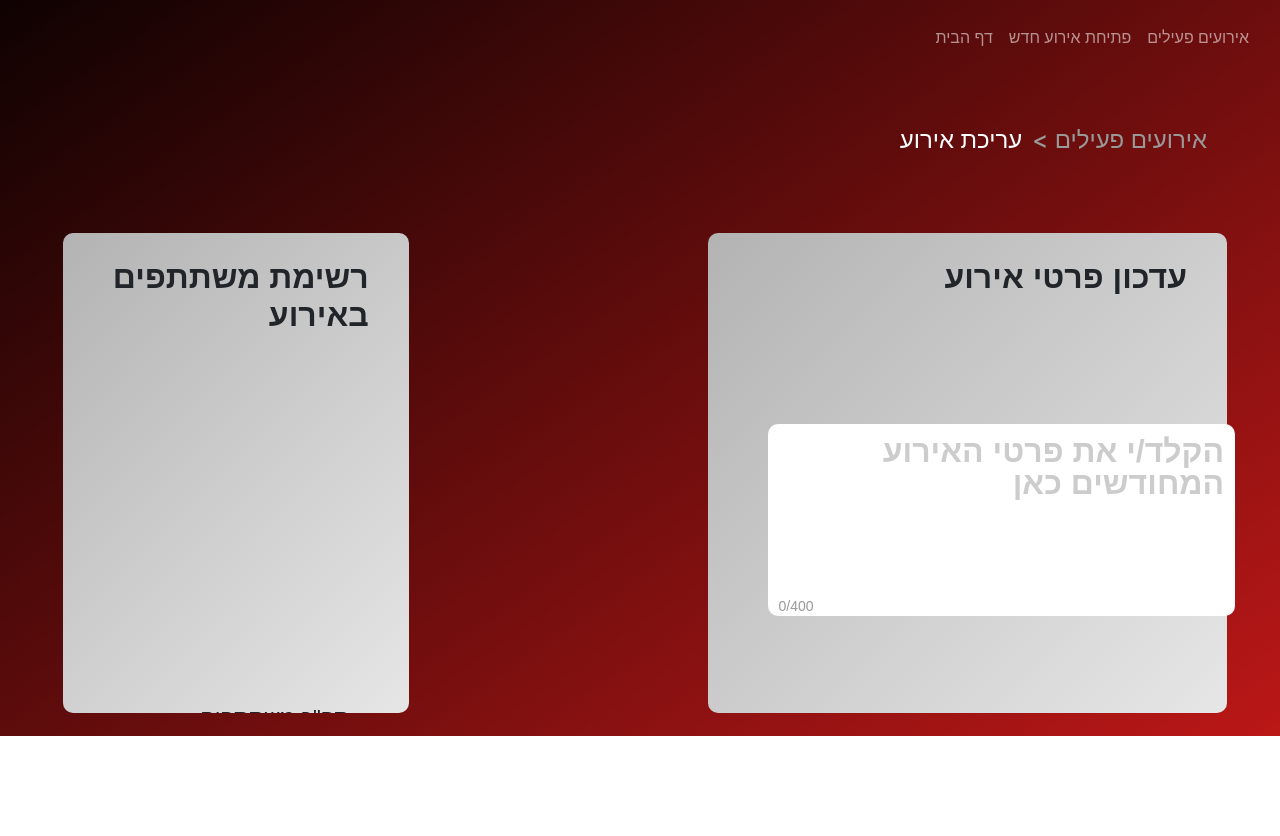
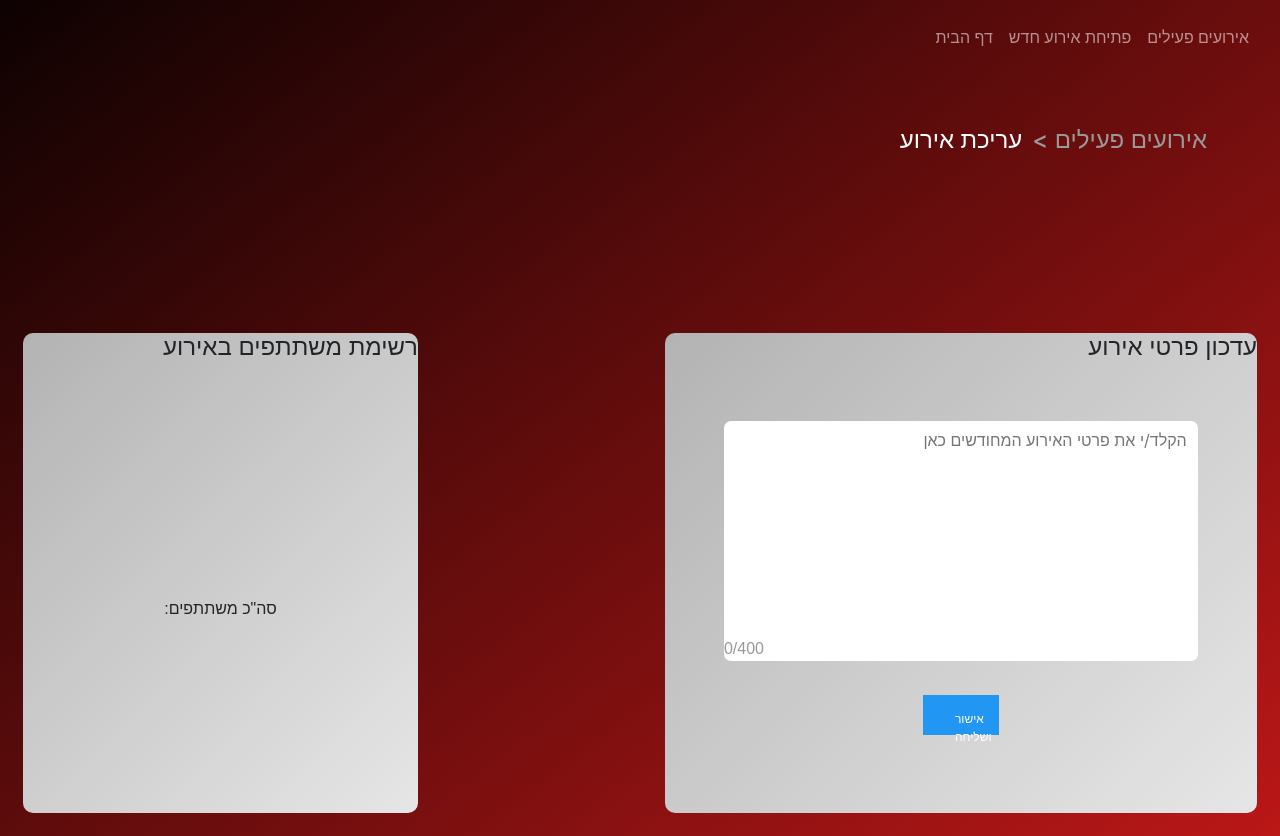
Before and after one commit to DaniellaElbaz/proj_2-client, a plain HTML site: page MDAUpdate.html in a window 1280 px wide. Shown: the part 142-978 px from the top of the page. Before the commit the page ends 878 px from the top, so only its background shows below. Drawn offline with nearby package versions, Linux system fonts and the light colour scheme.

Commit message:
fix MDAUpdate page

```diff
--- a/MDAUpdate.html
+++ b/MDAUpdate.html
@@ -50,30 +50,31 @@
                 <h2 class="liveEventPageSign">
                     < אירועים פעילים </h2>
             </div>
-            <div class=updateContainerWrapper>
+            <div class=containersWrapper>
                 <div class=eventUserContainer>
                     <h3 class="userInEvent">רשימת משתתפים באירוע</h3>
-                    <div class="dots">
-                        <div class="dot">•</div>
-                        <div class="dot">•</div>
-                        <div class="dot">•</div>
-                        <h4 class="numberOfUsers">:סה"כ משתתפים</h4>
-                    </div>
+                    <h4 class="numberOfUsers">:סה"כ משתתפים</h4>
                 </div>
                 <div class="eventUpdateContainer">
                     <h5 class="updateEventDetails">עדכון פרטי אירוע</h5>
-                    <textarea class="inputBox" placeholder="הקלד/י את פרטי האירוע המחודשים כאן"></textarea>
-                    <div class="charCount">0/400</div>
-                    <button type="button" id="addEventupdateFormButton">אישור ושליחה</button>
-                    <div id="errorMessage" class="errorMessage">
-                        <span class="errorText">שגיאה: לא הוזן טקסט</span>
+                    <div class="textarea-container">
+                        <textarea class="inputBox" placeholder="הקלד/י את פרטי האירוע המחודשים כאן" maxlength="400"></textarea>
+                        <div class="charCount">0/400</div>
+                    </div>
+                    <div class="confirmButton">
+                        <button type="button" id="addEventupdateFormButton">אישור ושליחה</button>
+                    </div>
+                    <div id="errorMessage" class="messageContainer" style="display: none;">
+                        <div class="messageText">.אנא מלא/י את כל השדות</div>
                         <button type="button" class="closeBtn">סגור</button>
                     </div>
-                    <div id="successMessage" class="successMessage">
-                        <span class="successText">האירוע עודכן בהצלחה!</span>
+                    <div id="successMessage" class="messageContainer" style="display: none;">
+                        <div class="messageText">!העדכון נשלח בהצלחה</div>
                         <button type="button" class="closeBtnSuccess">סגור</button>
                     </div>
-                </div>
+
+
+
             </div>
 
     </div>
--- a/css/style.css
+++ b/css/style.css
@@ -2310,11 +2310,26 @@ textarea {
     font-family: "Inter", sans-serif;
 }
 
-.updateContainerWrapper {
-    display: flex;
-    justify-content: center;
-    gap: 90px;
-    margin-top: 70px;
+.containersWrapper {
+    display: flex;
+    justify-content:space-around;
+    margin-top: 170px;
+    gap: 20%;
+}
+.eventUserContainer {
+    background: linear-gradient(135deg, #B3B3B3, #E6E6E6);
+    border-radius: 10px;
+    height: 60vh;
+    width: 80vh;
+}
+.userInEvent{
+    font-size: 3vh;
+    text-align: right;
+}
+.numberOfUsers{
+    text-align: center;
+    margin-top: 60%;
+    font-size: 2vh;
 }
 
 .eventUpdateContainer {
@@ -2322,146 +2337,93 @@ textarea {
     border-radius: 10px;
     height: 60vh;
     width: 120vh;
-    margin-left: 17%;
-    margin-right: 30px;
-}
-
-.eventUserContainer {
-    background: linear-gradient(135deg, #B3B3B3, #E6E6E6);
-    border-radius: 10px;
-    height: 60vh;
-    width: 80vh;
-    margin-left: 40px;
+    display: block;
+
+}
+.updateEventDetails{
+    font-size: 3vh;
+    text-align: right;
+    margin-bottom: 10%;
+}
+.textarea-container {
+    position: relative;
+    display: flex;
+    justify-content: center;
+    width: 100%;
 }
 
 .inputBox {
-    width: 90%;
-    height: 40%;
+    width: 80%;
+    height: 30vh;
     padding: 10px;
-    border-radius: 10px;
-    font-size: 32px;
-    margin-top: 120px;
-    margin-left: 60px;
-    text-align: right;
-    direction: rtl;
-    vertical-align: top;
-    box-sizing: border-box; /* Ensures padding is included in the height */
-}
-
-.updateEventDetails {
-    text-align: right;
-    font-size: 32px;
-    font-family: Arial, Helvetica, sans-serif;
-    font-weight: bold;
-    margin-right: 40px;
-    margin-top: 25px;
-}
-
-.inputBox::placeholder {
-    color: #CCCCCC;
-    font-family: Arial, Helvetica, sans-serif;
-    font-weight: bold;
-    font-size: 32px;
+    box-sizing: border-box;
+    resize: none;
+    font-size: 2vh;
+    position: relative;
 }
 
 .charCount {
-    font-size: 14px;
+    position: absolute; /* New: Positioning charCount absolutely within inputBox */
+    top: 90%; /* New: 10px from the bottom of the inputBox */
+    left: 10%; /* New: 10px from the right of the inputBox */
+    font-size: 2vh;
     color: #999;
-    text-align: left;
-    position: relative;
-    bottom: 20px;
-    left: 70px;
-}
-
+    pointer-events: none;
+
+}
 #addEventupdateFormButton {
-    margin-top: 80px;
-    padding: 10px 20px;
-    align-self: center;
-    background-color: #326ff1;
-    color: #fff;
+    background-color: #2196F3;
+    color: rgb(255, 255, 255); /* White text */
+    padding: 15px 32px; /* Padding */
+    font-size: 1.5vh; /* Increase font size */
+    margin: 4px 2px; /* Margin */
+    cursor: pointer; /* Pointer cursor on hover */
+    border: none; /* Remove border */
+    width: 16%;
+    height: 5vh;
+}
+.confirmButton {
+    display: flex;
+    justify-content: center;
+    width: 80%;
+    margin-top: 30px;
+    margin-left: 10%;
+}
+
+.messageContainer {
+    display: flex;
+    flex-direction: column;
+    background-color: #f8d7da; /* צבע רקע להודעת שגיאה */
+    color: #721c24; /* צבע טקסט להודעת שגיאה */
+    border: 1px solid #f5c6cb; /* צבע גבול להודעת שגיאה */
+    width: 40vh;
+    height: 20vh;
+    margin: auto; /* יישור למרכז */
+    font-size: 3vh; /* גודל פונט */
+    padding: 10px; /* ריווח פנימי */
+    text-align: center; /* יישור טקסט למרכז */
+}
+
+
+
+#successMessage {
+    background-color: #d4edda; /* צבע רקע להודעת הצלחה */
+    color: #155724; /* צבע טקסט להודעת הצלחה */
+    border: 1px solid #c3e6cb; /* צבע גבול להודעת הצלחה */
+}
+
+.closeBtn, .closeBtnSuccess {
+    background-color: white;
     border: none;
-    border-radius: 4px;
+    color: inherit;
+    font-size: 2vh;
     cursor: pointer;
-    width: 15vh;
-    height: 6vh;
-    position: relative;
-    left: 5%;
-}
-
-.userInEvent {
-    text-align: right;
-    font-size: 32px;
-    font-family: Arial, Helvetica, sans-serif;
-    font-weight: bold;
-    margin-right: 40px;
-    margin-top: 25px;
-}
-
-.dots {
-    display: flex;
-    justify-content: center;
-    align-items: center;
-    margin-top: 20px;
-    position: relative;
-    left: 75%;
-    top: 50%;
-    gap: 2vh;
-}
-
-.dot {
-    font-size: 8vh;
-    color: #6C757D;
-}
-
-.numberOfUsers {
-    font-size: 22px;
-    font-family: Arial, Helvetica, sans-serif;
-    position: relative;
-    right: 90%;
-    margin-top: 110px;
-}
-
-/* Error and Success Messages */
-.errorMessage, .successMessage {
-    display: none;
-    position: relative;
-    background-color: white;
-    border: 1px solid red;
-    color: red;
-    padding: 10px;
-    border-radius: 5px;
-    height: 20vh;
-    width: 35vh;
-    bottom: 80%;
-    left: 35%;
-}
-
-.successMessage {
-    border-color: green;
-    color: green;
-}
-
-.errorMessage .closeBtn, .successMessage .closeBtnSuccess {
-    background-color: #326ff1;
-    color: #fff;
-    border: none;
-    border-radius: 4px;
-    cursor: pointer;
-    width: 11vh;
-    height: 5vh;
-    position: relative;
-    top: 70%;
-    right: 20%;
-}
-
-.errorMessage .errorText, .successMessage .successText {
-    position: relative;
-    left: 25%;
-    top: 15%;
-    color: #000;
-    font-size: 2vh;
-    font-weight: bold;
-}
+    width: 30%;
+    height: 20%;
+    margin-top: 20%;
+}
+
+
 /**********************************************************************userHomePage***********************************************/
 .notifictionsSection{
     margin-bottom: 5%;
--- a/js/MDAUpdate.js
+++ b/js/MDAUpdate.js
@@ -28,8 +28,8 @@ function setupSubmitButton(buttonSelector, inputSelector, errorSelector, success
     const inputBox = document.querySelector(inputSelector);
     const errorMessage = document.querySelector(errorSelector);
     const successMessage = document.querySelector(successSelector);
-    const closeErrorBtn = document.querySelector('.closeBtn');
-    const closeSuccessBtn = document.querySelector('.closeBtnSuccess');
+    const closeErrorBtn = errorMessage.querySelector('.closeBtn');
+    const closeSuccessBtn = successMessage.querySelector('.closeBtnSuccess');
 
     submitBtn.addEventListener('click', function(event) {
         if (inputBox.value.trim() === "") {
@@ -42,6 +42,7 @@ function setupSubmitButton(buttonSelector, inputSelector, errorSelector, success
         }
     });
 
+    // Add event listeners for closing the messages
     closeErrorBtn.addEventListener('click', function() {
         errorMessage.style.display = 'none';
     });
```
